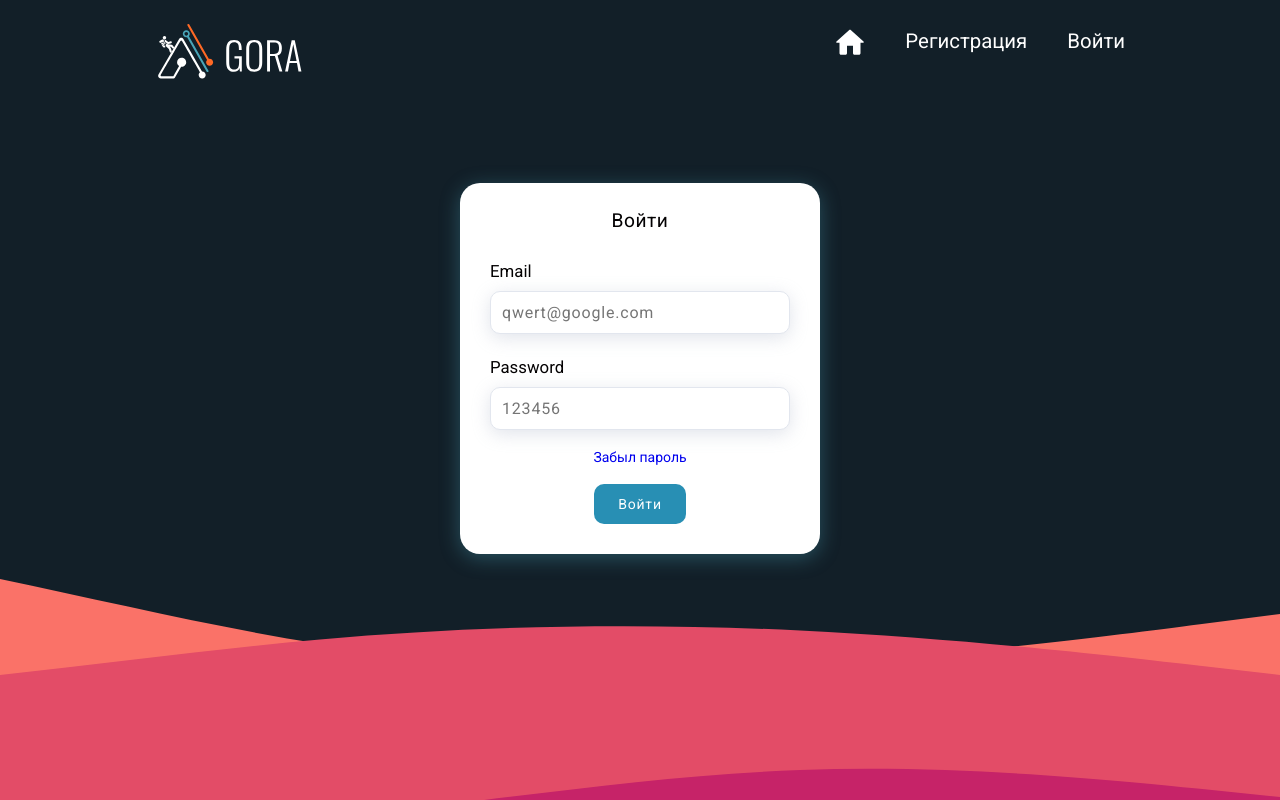
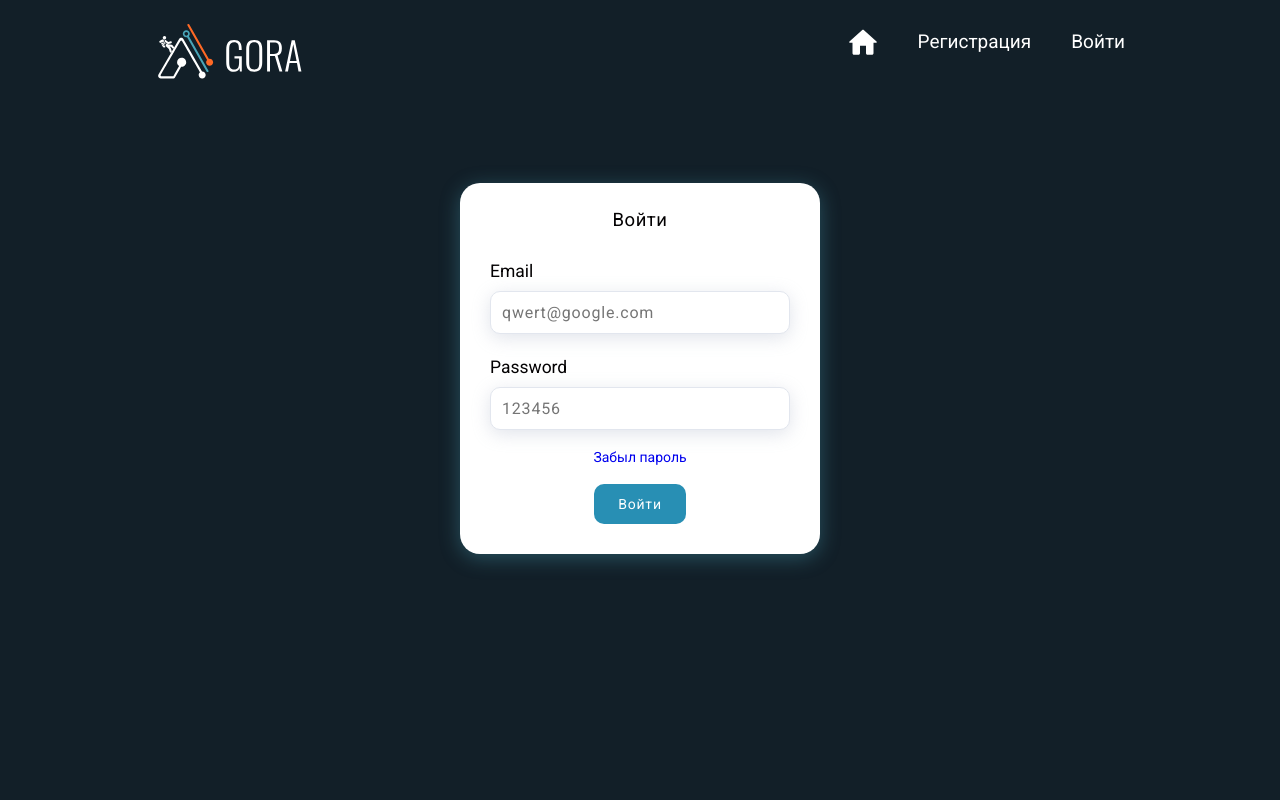
Before and after one commit to Kblc-Kblc/gora, a Vue app: page /sign-in in a window 1280 px wide. Built offline with nearby package versions, Linux system fonts and the light colour scheme; no server answers.

Commit message:
разрешение аймак

```diff
--- a/src/styles/_var.scss
+++ b/src/styles/_var.scss
@@ -1,5 +1,5 @@
 $minWidth: 320px;
-$maxWidth: 1920;
+$maxWidth: 4096;
 $maxWidthContainer: 1792;
 $md1: $maxWidthContainer + 12;
 $md2: 991.98;
```
Also changed, not shown: src/assets/1.svg.
